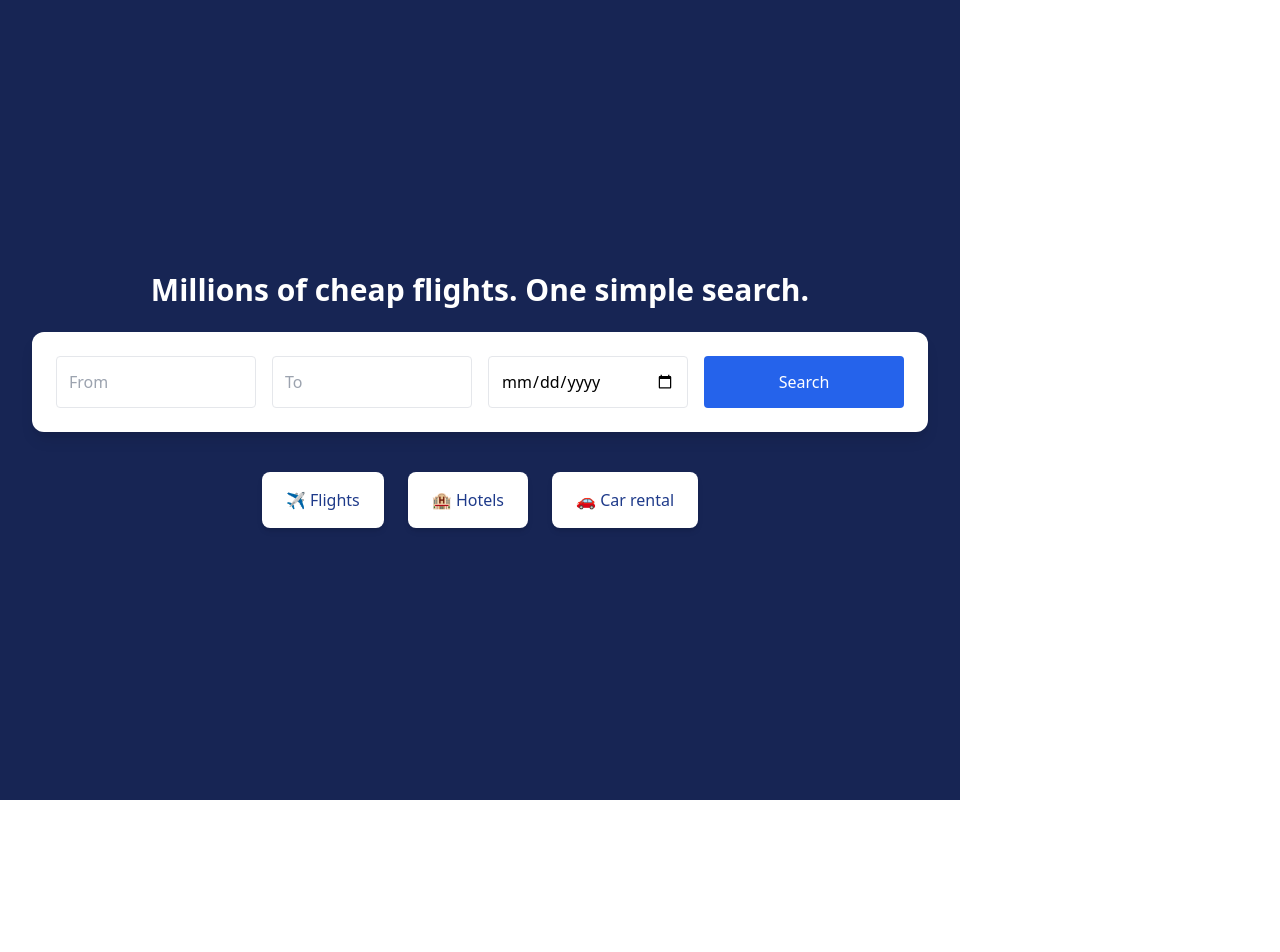
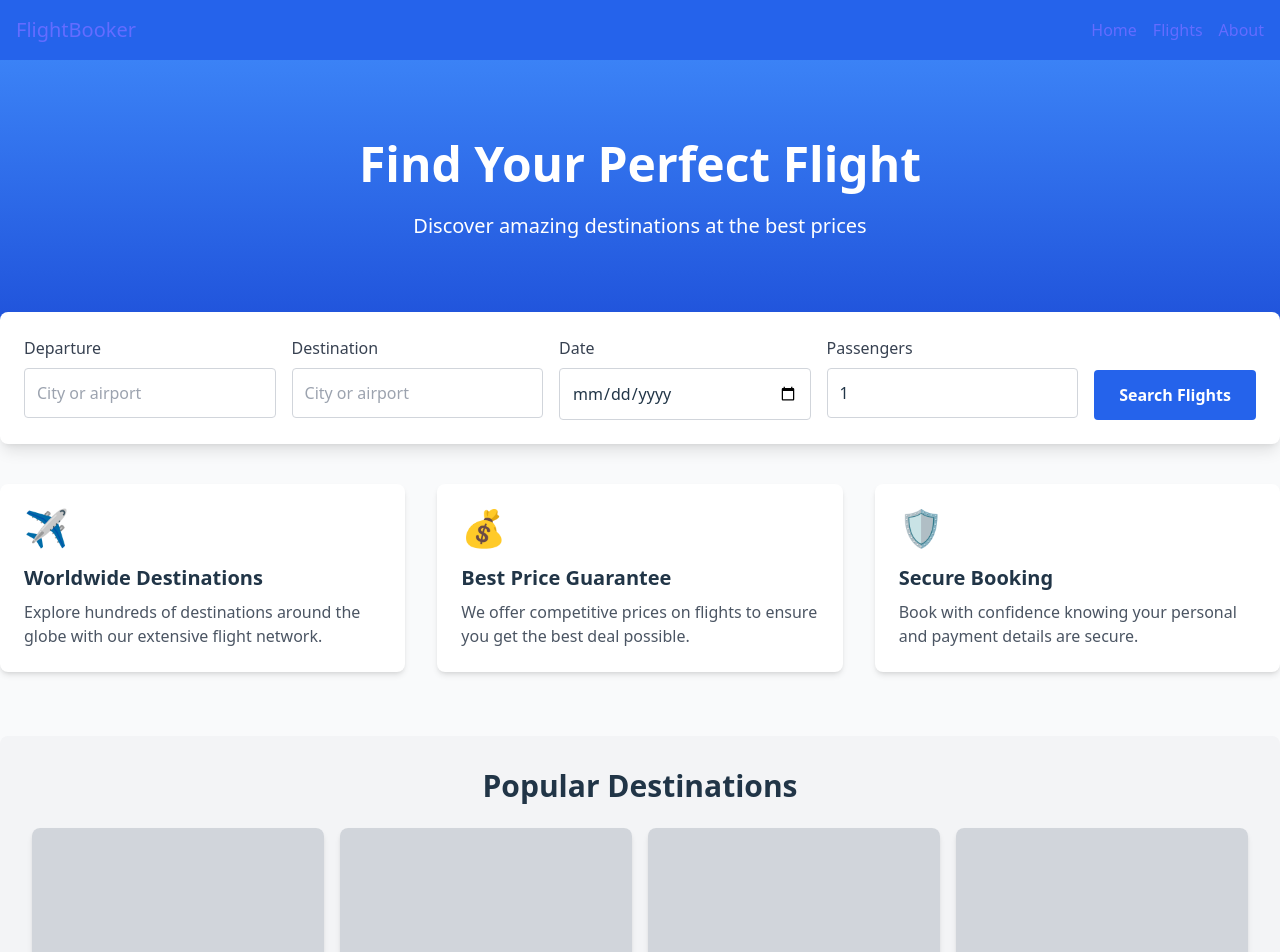
Before and after one commit to rahmo96/Flight, a React (Vite) app in the folder frontend/: page / in a window 1280 px wide. Shown: the top 952 px of the page. Before the commit the page ends 800 px from the top, so only its background shows below. Built offline with nearby package versions, Linux system fonts and the light colour scheme.

Commit message:
new homepage

```diff
--- a/frontend/src/App.jsx
+++ b/frontend/src/App.jsx
@@ -2,13 +2,15 @@ import { BrowserRouter, Routes, Route } from 'react-router-dom';
 import Home from './pages/Home';
 import Flights from './pages/Flights';
 import Booking from './pages/Booking';
+import Homepage from './pages/Homepage'
 
 function App() {
   return (
     <BrowserRouter>
       <Routes>
-        <Route path="/" element={<Home />} />
-        <Route path="/" element={<Home />} />
+        <Route path="/" element={<Homepage />} />
+        <Route path="/" element={<Homepage />} />
+        <Route path="/index" element = {<Home />} />
         <Route path="/flights" element={<Flights />} />
         <Route path="/booking/:flight_number" element={<Booking />} />
       </Routes>
--- a/frontend/src/components/FlightList.jsx
+++ b/frontend/src/components/FlightList.jsx
@@ -9,19 +9,30 @@ const FlightList = () => {
   const query = useQuery();
 
   useEffect(() => {
+    console.log("useeffect");
     const fetchFlights = async () => {
+      try {
         const res = await api.get('/flights', {
           params: {
             departure: query.get('departure'),
             destination: query.get('destination'),
           },
         });
+        console.log('Flights from API:', res.data);
         setFlights(res.data);
+        console.log(flights.departureTime);
+        console.log(flights.arrivalTime);
+      console.log(flights.departureTime)
+      console.log(flights.arrivalTime)
+      } catch (error) {
+        console.error('Error fetching flights:', error);
+      }
     };
     fetchFlights();
   }, [query]);
 
   return (
+
     <div>
       {flights.length > 0 ? (
         flights.map((flight) => (
--- /dev/null
+++ b/frontend/src/components/Layout.jsx
@@ -0,0 +1,36 @@
+import React from 'react';
+import { Link } from 'react-router-dom';
+
+function Layout({ children }) {
+  return (
+    <div className="min-h-screen flex flex-col">
+      {/* Header */}
+      <header className="bg-blue-600 text-white p-4 shadow">
+        <div className="container mx-auto flex justify-between items-center">
+          <h1 className="text-xl font-bold">
+            <Link to="/">FlightBooker</Link>
+          </h1>
+          <nav className="space-x-4">
+            <Link to="/" className="hover:underline">Home</Link>
+            <Link to="/flights" className="hover:underline">Flights</Link>
+            <Link to="/about" className="hover:underline">About</Link>
+          </nav>
+        </div>
+      </header>
+
+      {/* Main Content */}
+      <main className="flex-grow bg-gray-50">
+        {children}
+      </main>
+
+      {/* Footer */}
+      <footer className="bg-blue-700 text-white p-4 text-center mt-10">
+        <div className="container mx-auto">
+          &copy; {new Date().getFullYear()} FlightBooker. All rights reserved.
+        </div>
+      </footer>
+    </div>
+  );
+}
+
+export default Layout;
--- a/frontend/src/pages/Booking.jsx
+++ b/frontend/src/pages/Booking.jsx
@@ -50,8 +50,8 @@ function Booking() {
         <div className="text-gray-600 mb-6">
           <div><strong>From:</strong> {flight.departure}</div>
           <div><strong>To:</strong> {flight.destination}</div>
-          <div><strong>Departure:</strong> {new Date(flight.departureTime).toLocaleString()}</div>
-          <div><strong>Arrival:</strong> {new Date(flight.arrivalTime).toLocaleString()}</div>
+          <div><strong>Departure:</strong> {new Date(flight.departure_time).toLocaleString()}</div>
+          <div><strong>Arrival:</strong> {new Date(flight.arrival_time).toLocaleString()}</div>
           <div><strong>Price per seat:</strong> ${flight.price}</div>
         </div>
 
--- a/frontend/src/pages/Flights.jsx
+++ b/frontend/src/pages/Flights.jsx
@@ -3,6 +3,8 @@ import { useSearchParams, useNavigate } from 'react-router-dom';
 import axios from 'axios';
 
 function Flights() {
+  console.log("🚀 Flight.jsx loaded");
+
   const [flights, setFlights] = useState([]);
   const [loading, setLoading] = useState(true);
   const [searchParams] = useSearchParams();
@@ -48,13 +50,13 @@ function Flights() {
       ) : (
         <div className="grid gap-6 max-w-4xl mx-auto">
           {flights.map((f) => (
-            <div key={f.id} className="bg-white rounded-lg shadow p-6 flex justify-between items-center">
+            <div key={f.flight_number} className="bg-white rounded-lg shadow p-6 flex justify-between items-center">
               <div>
                 <div className="text-xl font-semibold text-blue-800">
                   {f.departure} ✈️ {f.destination}
                 </div>
                 <div className="text-sm text-gray-600">
-                  {new Date(f.departureTime).toLocaleString()} → {new Date(f.arrivalTime).toLocaleString()}
+                  {new Date(f.departure_time).toLocaleString()} → {new Date(f.arrival_time).toLocaleString()}
                 </div>
                 <div className="text-sm text-gray-500 mt-1">Flight: {f.flightNumber}</div>
               </div>
--- a/frontend/src/pages/Home.jsx
+++ b/frontend/src/pages/Home.jsx
@@ -9,6 +9,7 @@ function Home() {
 
   const handleSearch = () => {
     navigate(`/flights?departure=${departure}&destination=${destination}&date=${date}`);
+    console.log("Hi");
   };
 
   return (
--- /dev/null
+++ b/frontend/src/pages/Homepage.jsx
@@ -0,0 +1,129 @@
+import { useNavigate } from 'react-router-dom';
+import { useState } from 'react';
+import Layout from '../components/Layout';
+import './Home.css';
+
+function Home() {
+  const navigate = useNavigate();
+  const [departure, setDeparture] = useState('');
+  const [destination, setDestination] = useState('');
+  const [date, setDate] = useState('');
+  const [passengers, setPassengers] = useState(1);
+
+  const handleSearch = (e) => {
+    e.preventDefault();
+    navigate(`/flights?departure=${departure}&destination=${destination}&date=${date}&passengers=${passengers}`);
+  };
+
+  return (
+    <Layout>
+      <div className="bg-gradient-to-b from-blue-500 to-blue-700 text-white py-20">
+        <div className="container mx-auto text-center">
+          <h1 className="text-5xl font-bold mb-6">Find Your Perfect Flight</h1>
+          <p className="text-xl mb-8">Discover amazing destinations at the best prices</p>
+        </div>
+      </div>
+
+      <div className="container mx-auto -mt-10">
+        <div className="bg-white rounded-lg shadow-lg p-6 mb-10">
+          <form onSubmit={handleSearch} className="flex flex-wrap gap-4">
+            <div className="flex-1 min-w-[200px]">
+              <label className="block text-gray-700 mb-2">Departure</label>
+              <input
+                type="text"
+                className="w-full p-3 border border-gray-300 rounded"
+                placeholder="City or airport"
+                value={departure}
+                onChange={(e) => setDeparture(e.target.value)}
+                required
+              />
+            </div>
+            <div className="flex-1 min-w-[200px]">
+              <label className="block text-gray-700 mb-2">Destination</label>
+              <input
+                type="text"
+                className="w-full p-3 border border-gray-300 rounded"
+                placeholder="City or airport"
+                value={destination}
+                onChange={(e) => setDestination(e.target.value)}
+                required
+              />
+            </div>
+            <div className="flex-1 min-w-[200px]">
+              <label className="block text-gray-700 mb-2">Date</label>
+              <input
+                type="date"
+                className="w-full p-3 border border-gray-300 rounded"
+                value={date}
+                onChange={(e) => setDate(e.target.value)}
+                required
+              />
+            </div>
+            <div className="flex-1 min-w-[200px]">
+              <label className="block text-gray-700 mb-2">Passengers</label>
+              <input
+                type="number"
+                min="1"
+                max="10"
+                className="w-full p-3 border border-gray-300 rounded"
+                value={passengers}
+                onChange={(e) => setPassengers(e.target.value)}
+                required
+              />
+            </div>
+            <div className="flex items-end w-full md:w-auto">
+              <button
+                type="submit"
+                className="w-full md:w-auto bg-blue-600 hover:bg-blue-700 text-white font-bold py-3 px-6 rounded"
+              >
+                Search Flights
+              </button>
+            </div>
+          </form>
+        </div>
+
+        <div className="grid grid-cols-1 md:grid-cols-3 gap-8 mb-16">
+          <div className="bg-white p-6 rounded-lg shadow-md">
+            <div className="text-blue-600 text-4xl mb-4">✈️</div>
+            <h3 className="text-xl font-bold mb-2">Worldwide Destinations</h3>
+            <p className="text-gray-600">Explore hundreds of destinations around the globe with our extensive flight network.</p>
+          </div>
+          <div className="bg-white p-6 rounded-lg shadow-md">
+            <div className="text-blue-600 text-4xl mb-4">💰</div>
+            <h3 className="text-xl font-bold mb-2">Best Price Guarantee</h3>
+            <p className="text-gray-600">We offer competitive prices on flights to ensure you get the best deal possible.</p>
+          </div>
+          <div className="bg-white p-6 rounded-lg shadow-md">
+            <div className="text-blue-600 text-4xl mb-4">🛡️</div>
+            <h3 className="text-xl font-bold mb-2">Secure Booking</h3>
+            <p className="text-gray-600">Book with confidence knowing your personal and payment details are secure.</p>
+          </div>
+        </div>
+
+        <div className="bg-gray-100 p-8 rounded-lg mb-16">
+          <h2 className="text-3xl font-bold mb-6 text-center">Popular Destinations</h2>
+          <div className="grid grid-cols-1 sm:grid-cols-2 md:grid-cols-4 gap-4">
+            {['New York', 'London', 'Tokyo', 'Paris'].map(city => (
+              <div
+                key={city}
+                className="bg-white rounded-lg overflow-hidden shadow-md hover:shadow-lg transition-shadow cursor-pointer"
+                onClick={() => {
+                  setDestination(city);
+                  navigate(`/flights?destination=${city}`);
+                }}
+              >
+                <div className="h-40 bg-gray-300"></div>
+                <div className="p-4">
+                  <h3 className="font-bold">{city}</h3>
+                  <p className="text-sm text-gray-600">Explore flights</p>
+                </div>
+              </div>
+            ))}
+          </div>
+        </div>
+      </div>
+    </Layout>
+  );
+}
+
+export default Home;
--- /dev/null
+++ b/frontend/src/pages/Hompage.css
@@ -0,0 +1,56 @@
+.home {
+  max-width: 1200px;
+  margin: auto;
+  padding: 0;
+  text-align: center;
+}
+
+.form {
+  display: flex;
+  flex-direction: column;
+  gap: 1rem;
+  margin-bottom: 2rem;
+}
+
+input, button {
+  padding: 0.75rem;
+  font-size: 1rem;
+  border-radius: 0.25rem;
+}
+
+input:focus {
+  outline: 2px solid #3b82f6;
+  border-color: transparent;
+}
+
+button {
+  cursor: pointer;
+  transition: all 0.2s;
+}
+
+button:hover {
+  transform: translateY(-2px);
+}
+
+@media (max-width: 768px) {
+  .form {
+    gap: 0.75rem;
+  }
+
+  input, button {
+    padding: 0.5rem;
+  }
+}
+
+.popular-destination {
+  position: relative;
+  overflow: hidden;
+}
+
+.popular-destination:hover img {
+  transform: scale(1.1);
+}
+
+.popular-destination img {
+  transition: transform 0.3s ease;
+}
```
Lines whose indentation alone changed are shown as unchanged.
